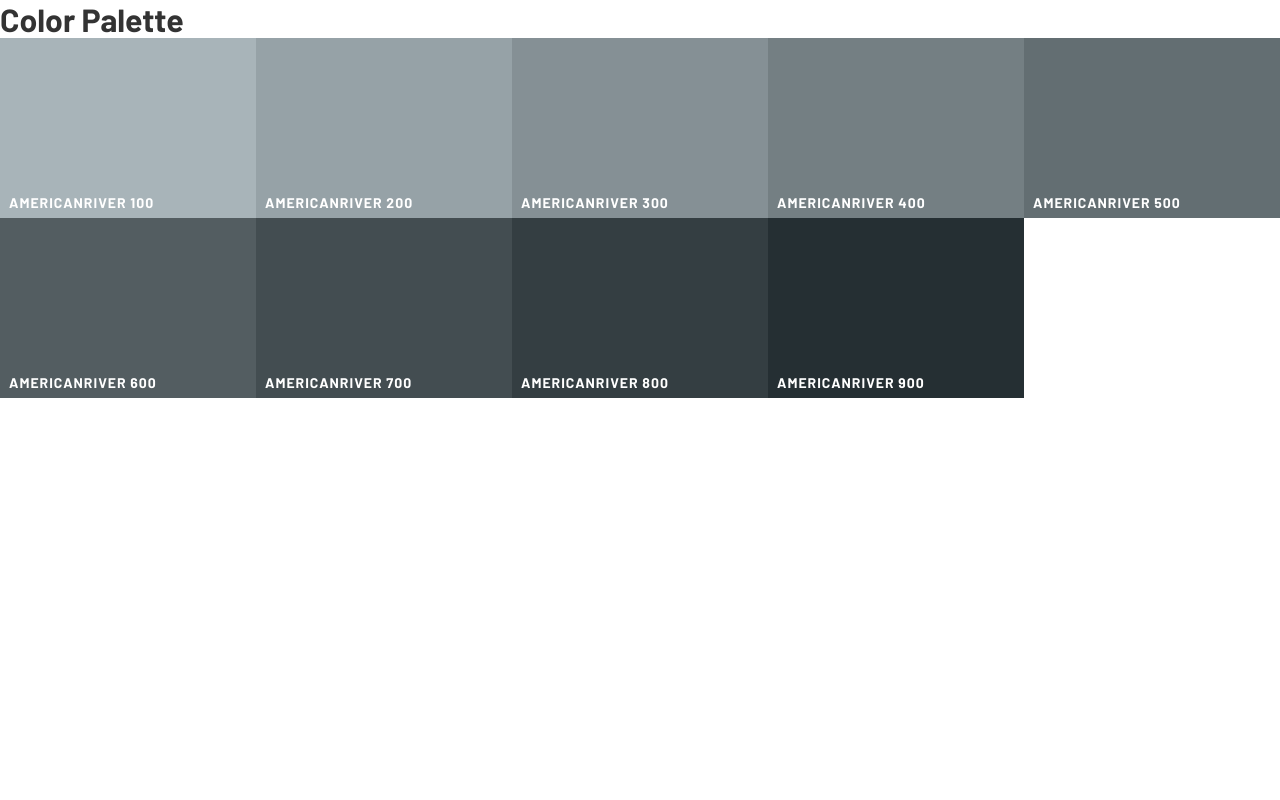
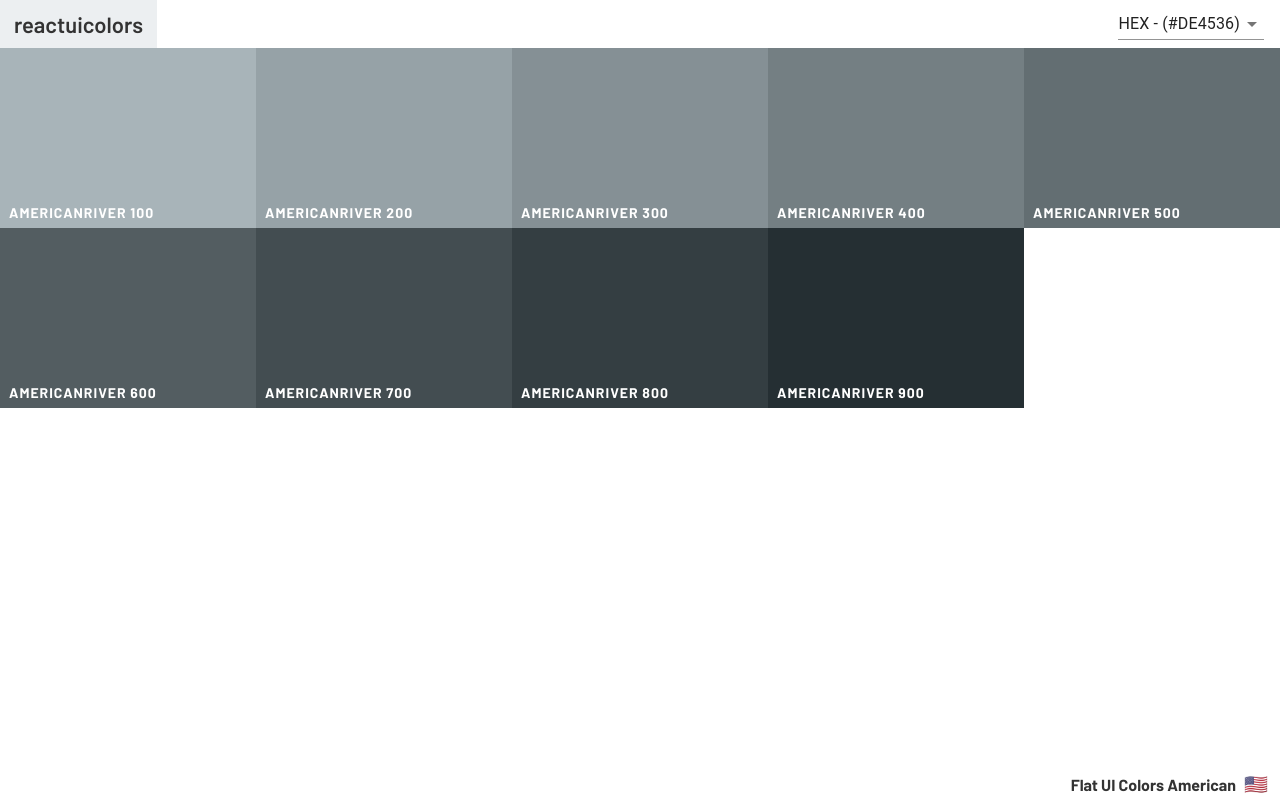
Before and after one commit to abubakrmuhammad/react-ui-colors, a React (Create React App) app: page /palette/flat-ui-colors-american/americanriver in a window 1280 px wide. Built offline with nearby package versions, Linux system fonts and the light colour scheme.

Commit message:
Added Navbar and Footer to ColorPalette

```diff
--- a/src/components/ColorPalette.js
+++ b/src/components/ColorPalette.js
@@ -1,13 +1,17 @@
 import React, { Component } from 'react';
+import Navbar from './Navbar';
 import ColorBox from './ColorBox';
+import PaletteFooter from './PaletteFooter';
+import Overlay from './Overlay';
 
 class ColorPalette extends Component {
   constructor(props) {
     super(props);
 
-    this.state = {};
+    this.state = { colorFormat: 'hex', showOverlay: false };
     this._shades = this.getShades(props.palette, props.colorId);
-    console.log(this._shades);
+
+    this.changeFormat = this.changeFormat.bind(this);
   }
 
   getShades({ colors }, colorId) {
@@ -24,14 +28,33 @@ class ColorPalette extends Component {
     return shades;
   }
 
+  changeFormat(event) {
+    const colorFormat = event.target.value;
+
+    this.setState({ colorFormat, showOverlay: true }, () => {
+      setTimeout(() => this.setState({ showOverlay: false }), 1500);
+    });
+  }
+
   render() {
+    const { colorFormat, showOverlay } = this.state;
+    const { paletteName, emoji } = this.props.palette;
+
     const colorBoxes = this._shades.map(color => (
-      <ColorBox key={color.name} name={color.name} color={color.hex} />
+      <ColorBox key={color.name} name={color.name} color={color[colorFormat]} />
     ));
+
     return (
       <div className='Palette'>
-        <h1>Color Palette</h1>
+        <Navbar format={colorFormat} changeFormat={this.changeFormat} />
         <section className='Palette__colors'>{colorBoxes}</section>
+        <Overlay
+          visible={showOverlay}
+          title={`Color Format Changed!`}
+          palette={[this._shades[4]]}
+          style={{ fontSize: '60%' }}
+        />
+        <PaletteFooter paletteName={paletteName} emoji={emoji} />
       </div>
     );
   }
--- a/src/components/Navbar.js
+++ b/src/components/Navbar.js
@@ -11,6 +11,7 @@ function Navbar({ level, format, changeLevel, changeFormat }) {
       <div className='Navbar__logo'>
         <Link to='/'>reactuicolors</Link>
       </div>
+      {level && (
         <div className='Navbar__slider'>
           <span className='Navbar__level'>
             Level: <b>{level}</b>
@@ -23,6 +24,7 @@ function Navbar({ level, format, changeLevel, changeFormat }) {
             onChange={changeLevel}
           />
         </div>
+      )}
       <div className='Navbar__select'>
         <Select value={format} onChange={changeFormat}>
           <MenuItem value='hex'>HEX - (#DE4536)</MenuItem>
--- a/src/components/Palette.js
+++ b/src/components/Palette.js
@@ -1,7 +1,8 @@
 import React, { Component } from 'react';
+import Navbar from './Navbar';
+import ColorBox from './ColorBox';
+import PaletteFooter from './PaletteFooter';
 import Overlay from './Overlay';
-import ColorBox from './ColorBox';
-import Navbar from './Navbar';
 
 class Palette extends Component {
   constructor(props) {
@@ -53,9 +54,7 @@ class Palette extends Component {
           style={{ fontSize: '60%' }}
         />
         <section className='Palette__colors'>{colorBoxes}</section>
-        <footer className='Palette__footer'>
-          {paletteName} <span className='emoji'>{emoji}</span>
-        </footer>
+        <PaletteFooter paletteName={paletteName} emoji={emoji} />
       </div>
     );
   }
--- /dev/null
+++ b/src/components/PaletteFooter.js
@@ -0,0 +1,11 @@
+import React from 'react';
+
+function PaletteFooter({ paletteName, emoji }) {
+  return (
+    <footer className='Palette__footer'>
+      {paletteName} <span className='emoji'>{emoji}</span>
+    </footer>
+  );
+}
+
+export default PaletteFooter;
--- a/src/style/_Navbar.scss
+++ b/src/style/_Navbar.scss
@@ -68,6 +68,7 @@
 
   &__select {
     justify-self: flex-end;
+    margin-left: auto;
     margin-right: 16px;
     text-transform: uppercase;
   }
```
Lines whose indentation alone changed are shown as unchanged.
